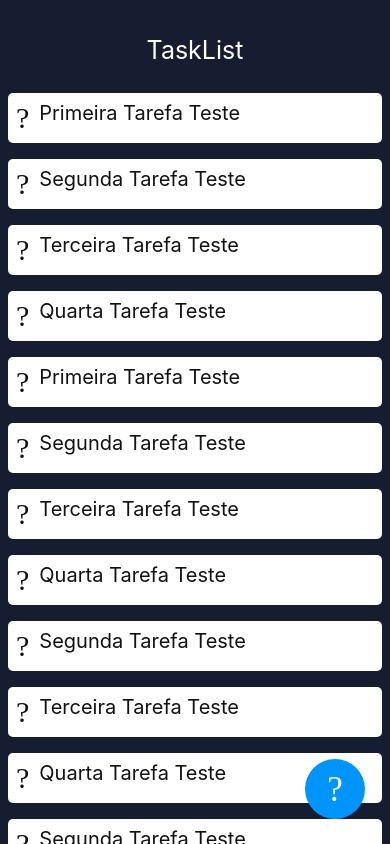
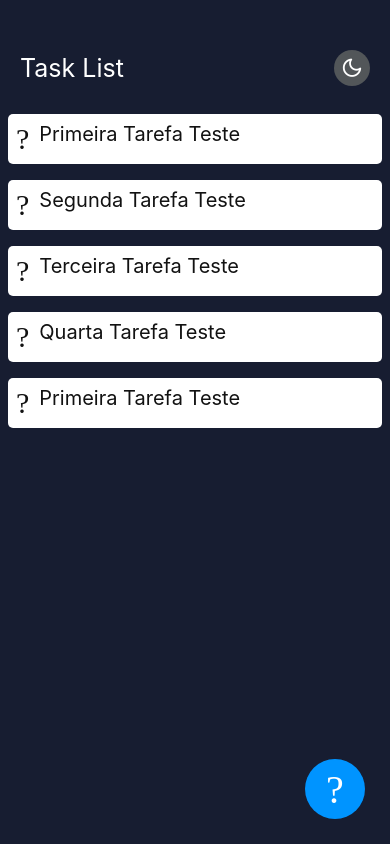
Before and after one commit to ErisvaldoCorreia/tasklist, a React Native app: screen / in a window 390 px wide. Built offline with nearby package versions, Linux system fonts and the light colour scheme.

Commit message:
Adicionando Botão para o Theme Dark

```diff
--- a/app.json
+++ b/app.json
@@ -1,6 +1,6 @@
 {
   "expo": {
-    "name": "tarefas",
+    "name": "Task List",
     "slug": "tarefas",
     "version": "1.0.0",
     "orientation": "portrait",
@@ -8,7 +8,7 @@
     "splash": {
       "image": "./assets/splash.png",
       "resizeMode": "contain",
-      "backgroundColor": "#ffffff"
+      "backgroundColor": "#171d31"
     },
     "updates": {
       "fallbackToCacheTimeout": 0
--- a/src/index.js
+++ b/src/index.js
@@ -1,7 +1,7 @@
 import React, { useState } from 'react';
 import { FlatList, Modal } from 'react-native';
-import { Container, Titulo, Botao } from './styles';
-import { Ionicons } from '@expo/vector-icons';
+import { Container, Titulo, Botao, Header, Theme } from './styles';
+import { Ionicons, Feather } from '@expo/vector-icons';
 import TaskList from './TaskList';
 
 export default function Home() {
@@ -12,22 +12,19 @@ export default function Home() {
         { key: 3, task: 'Terceira Tarefa Teste'},
         { key: 4, task: 'Quarta Tarefa Teste'},
         { key: 5, task: 'Primeira Tarefa Teste'},
-        { key: 6, task: 'Segunda Tarefa Teste'},
-        { key: 7, task: 'Terceira Tarefa Teste'},
-        { key: 8, task: 'Quarta Tarefa Teste'},
-        { key: 9, task: 'Segunda Tarefa Teste'},
-        { key: 10, task: 'Terceira Tarefa Teste'},
-        { key: 11, task: 'Quarta Tarefa Teste'},
-        { key: 12, task: 'Segunda Tarefa Teste'},
-        { key: 13, task: 'Terceira Tarefa Teste'},
-        { key: 14, task: 'Quarta Tarefa Teste'},
     ]);
     const [open, setOpen] = useState(false);
 
   return (
     <Container>
 
-      <Titulo>TaskList</Titulo>
+        <Header>
+            <Titulo>Task List</Titulo>
+            <Theme>
+                <Feather name="moon" size={22} color="#fff" />
+            </Theme>
+        </Header>
+
 
       <FlatList
         marginHorizontal={15}
@@ -50,8 +47,13 @@ export default function Home() {
           </Container>
       </Modal>
 
-        <Botao animation="bounceInUp" useNativeDriver duration={1200} onPress={() => setOpen(true)}>
-            <Ionicons name="ios-add" size={35} color="#fff" />
+        <Botao
+            animation="bounceInUp"
+            useNativeDriver
+            duration={1200}
+            onPress={() => setOpen(true)}
+        >
+            <Ionicons name="ios-add" size={40} color="#fff" />
         </Botao>
 
     </Container>
--- a/src/styles.js
+++ b/src/styles.js
@@ -7,11 +7,29 @@ export const Container = styled.SafeAreaView`
 `;
 
 export const Titulo = styled.Text`
-    margin-top: 35px;
-    padding-bottom: 20px;
     font-size: 25px;
     color: #fff;
     text-align: center;
+`;
+
+export const Header = styled.View`
+    margin-top: 40px;
+    flex-direction: row;
+    justify-content: space-between;
+    align-items: center;
+    padding: 10px;
+    margin-left: 10px;
+    margin-right: 10px;
+    margin-bottom: 10px;
+`;
+
+export const Theme = styled.TouchableOpacity`
+    width: 36px;
+    height: 36px;
+    border-radius: 18px;
+    background: #525659;
+    justify-content: center;
+    align-items: center;
 `;
 
 const BotaoAdd = styled.TouchableOpacity`
```
